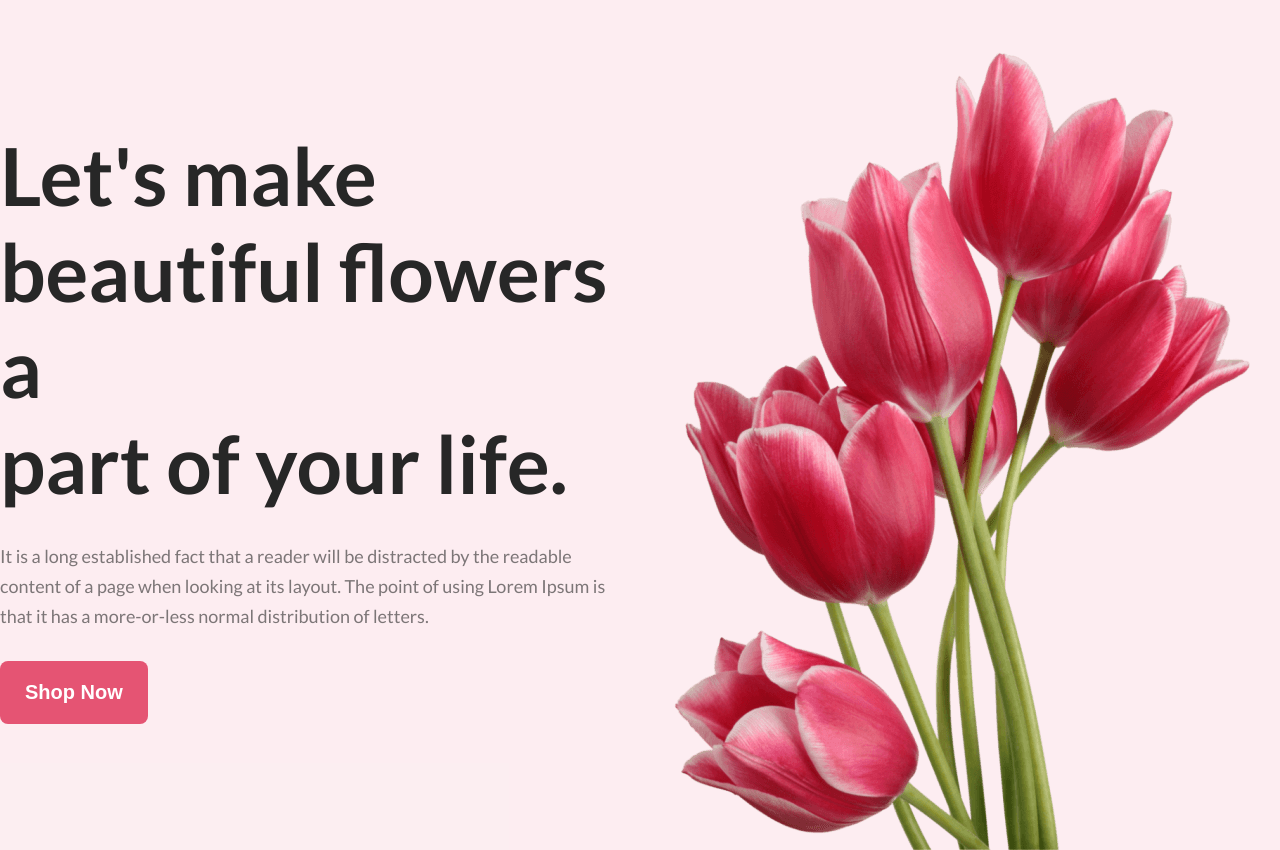
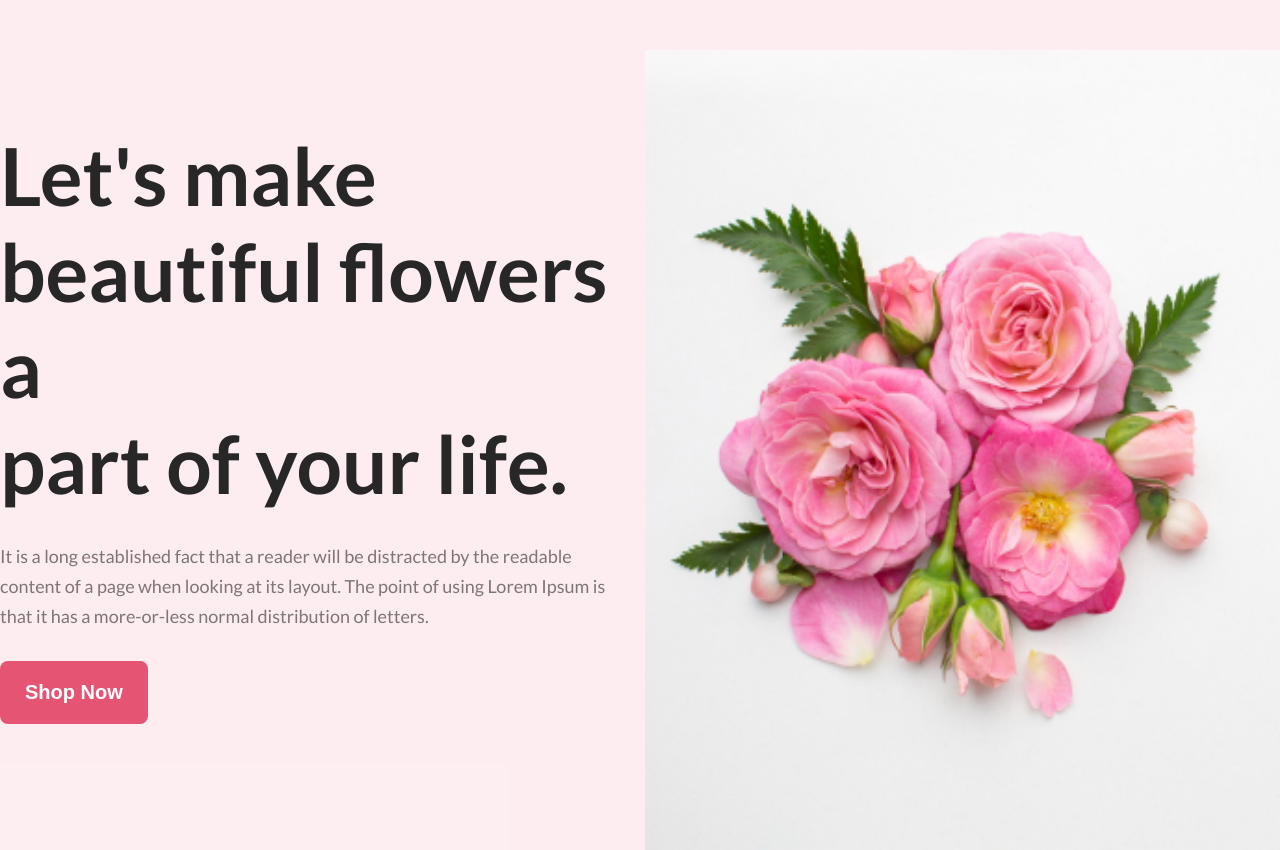
Before and after one commit to ShoroveTajmen/flower_shop_assignment, a plain HTML site: page index.html in a window 1280 px wide. Drawn offline with Linux system fonts and the light colour scheme.

Commit message:
banner section creatted

```diff
--- a/index.html
+++ b/index.html
@@ -35,8 +35,9 @@
           </p>
           <button class="btn-primary">Shop Now</button>
         </div>
-        <img src="/Flower Asset/pngwing 10.png" alt="" class="banner-img" />
+        <img src="/Flower Asset/Flower 01.png" alt="" class="banner-img" />
       </div>
     </section>
+    <!-- Banner section end -->
   </body>
 </html>
--- a/styles/style.css
+++ b/styles/style.css
@@ -26,7 +26,6 @@ body {
   display: flex;
   justify-content: space-evenly;
   align-items: center;
-  /* padding-top: 50px; */
 }
 
 .banner-title {
@@ -43,7 +42,8 @@ body {
   margin-bottom: 30px;
 }
 .banner-img {
-    margin-top: 50px;
+  margin-top: 50px;
   width: 635px;
   height: 800px;
 }
+/* Banner style end */
```
Also changed, not shown: Flower Asset/Rectangle 3(1).png (added), Flower Asset/Rectangle 3(2).png (added), Flower Asset/Rectangle 3.png (added).
